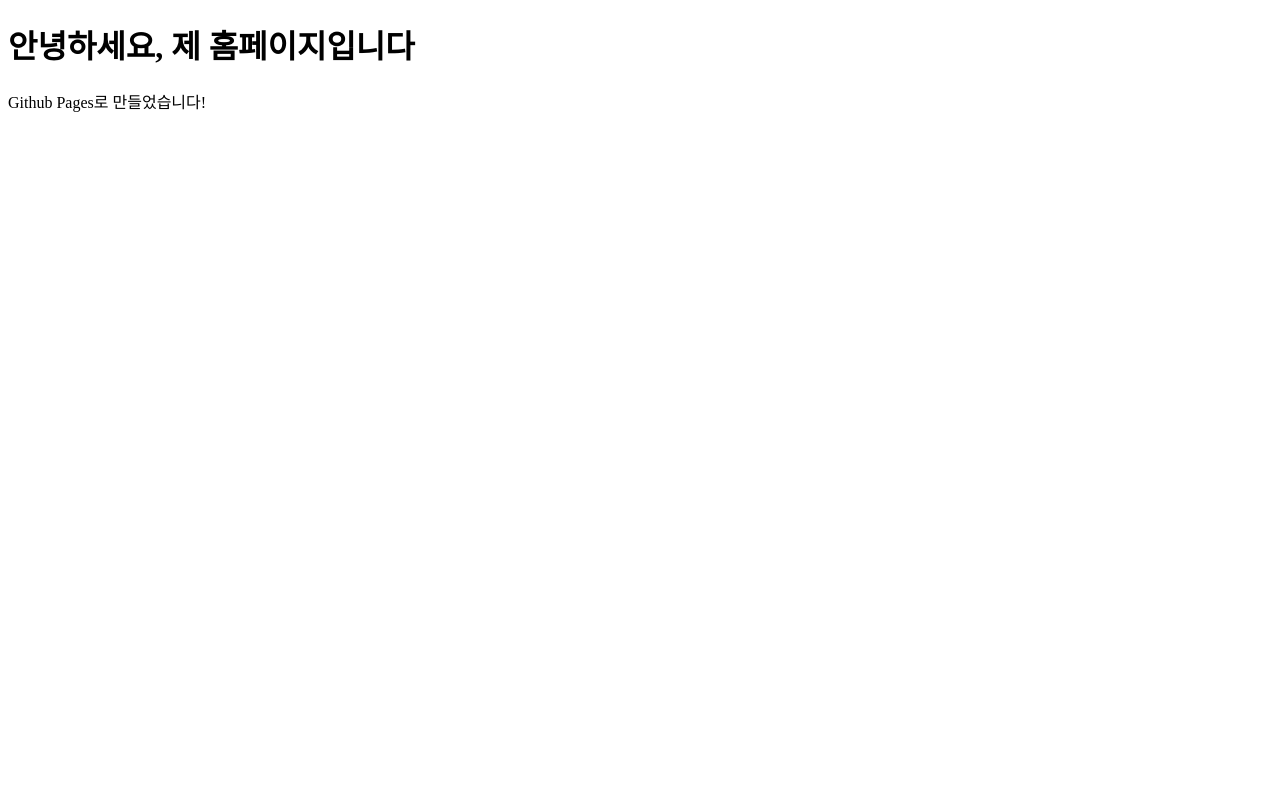
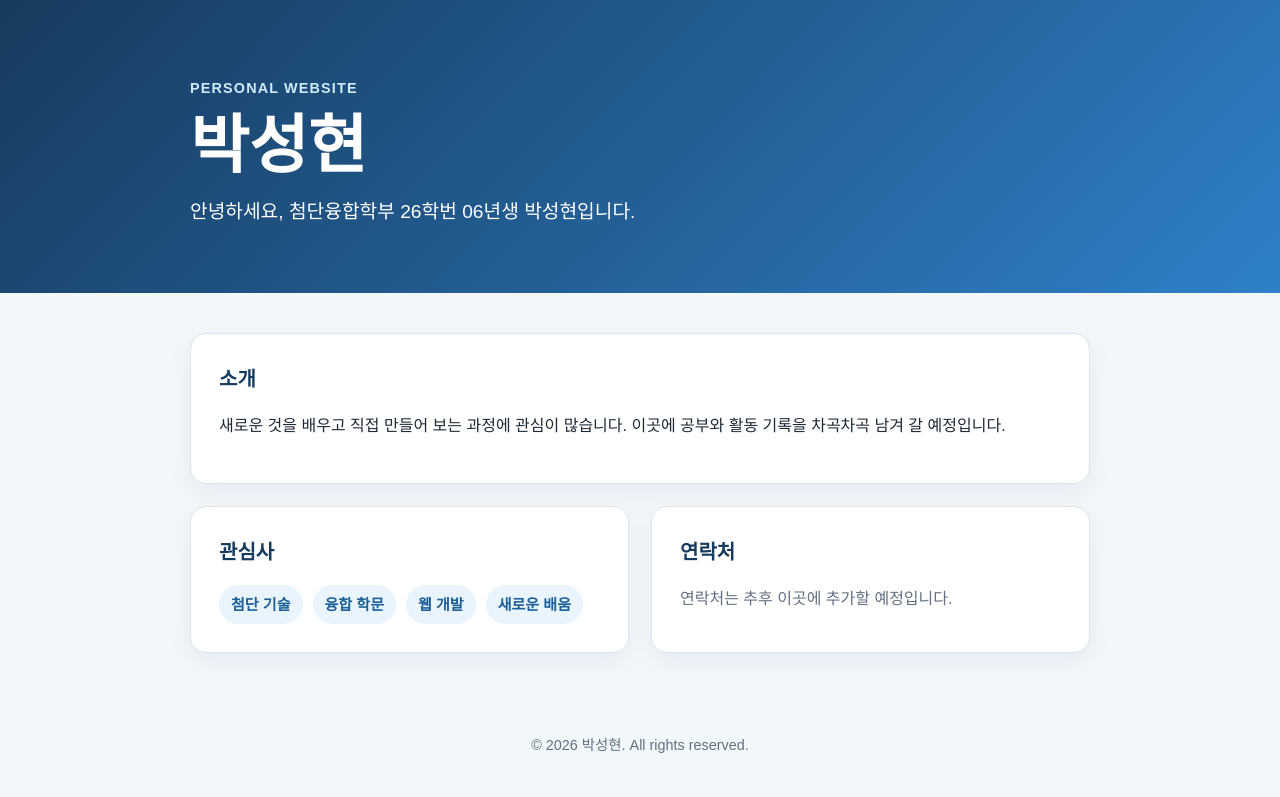
Before and after one commit to Yoyit-mmus/sxxgpark.github.io, a plain HTML site: page index.html in a window 1280 px wide. Drawn offline with Linux system fonts and the light colour scheme.

Commit message:
Create personal homepage

```diff
--- a/index.html
+++ b/index.html
@@ -1,7 +1,56 @@
-<!DOCTYPE html>
-<html>
+<!doctype html>
+<html lang="ko">
+  <head>
+    <meta charset="UTF-8" />
+    <meta name="viewport" content="width=device-width, initial-scale=1" />
+    <meta name="description" content="박성현의 개인 홈페이지" />
+    <title>박성현 | 개인 홈페이지</title>
+    <style>
+      :root { --navy: #173b5e; --blue: #2f80c8; --ink: #1d2935; --muted: #627181; --line: #dce5ec; --paper: #fff; --soft: #f2f7fa; }
+      * { box-sizing: border-box; }
+      body { margin: 0; color: var(--ink); background: var(--soft); font-family: "Noto Sans KR", "Apple SD Gothic Neo", "Malgun Gothic", sans-serif; line-height: 1.7; }
+      .wrap { width: min(100% - 40px, 900px); margin: 0 auto; }
+      header { padding: 76px 0 64px; color: #fff; background: linear-gradient(135deg, var(--navy), var(--blue)); }
+      .eyebrow { margin: 0 0 10px; color: #cfeaff; font-size: .9rem; font-weight: 700; letter-spacing: .08em; }
+      h1, h2, p { margin-top: 0; }
+      h1 { margin-bottom: 12px; font-size: clamp(2.2rem, 7vw, 4rem); line-height: 1.15; }
+      .lead { max-width: 650px; margin-bottom: 0; font-size: clamp(1rem, 2.5vw, 1.2rem); }
+      main { padding: 40px 0 56px; }
+      .grid { display: grid; grid-template-columns: repeat(2, minmax(0, 1fr)); gap: 22px; }
+      section { padding: 28px; background: var(--paper); border: 1px solid var(--line); border-radius: 16px; box-shadow: 0 8px 24px rgba(23, 59, 94, .06); }
+      .intro { grid-column: 1 / -1; }
+      h2 { margin-bottom: 16px; color: var(--navy); font-size: 1.25rem; }
+      .tags { display: flex; flex-wrap: wrap; gap: 10px; padding: 0; margin: 0; list-style: none; }
+      .tags li { padding: 7px 12px; color: #1c6097; background: #e9f4fc; border-radius: 999px; font-size: .94rem; font-weight: 700; }
+      .contact-note { margin-bottom: 0; color: var(--muted); }
+      footer { padding: 24px 0 36px; color: var(--muted); font-size: .9rem; text-align: center; }
+      @media (max-width: 620px) { .wrap { width: min(100% - 32px, 900px); } header { padding: 58px 0 50px; } main { padding-top: 28px; } .grid { grid-template-columns: 1fr; gap: 16px; } section { padding: 22px; border-radius: 14px; } }
+    </style>
+  </head>
   <body>
-    <h1>안녕하세요, 제 홈페이지입니다</h1>
-    <p>Github Pages로 만들었습니다!</p>
+    <header>
+      <div class="wrap">
+        <p class="eyebrow">PERSONAL WEBSITE</p>
+        <h1>박성현</h1>
+        <p class="lead">안녕하세요, 첨단융합학부 26학번 06년생 박성현입니다.</p>
+      </div>
+    </header>
+    <main class="wrap">
+      <div class="grid">
+        <section class="intro" aria-labelledby="about-title">
+          <h2 id="about-title">소개</h2>
+          <p>새로운 것을 배우고 직접 만들어 보는 과정에 관심이 많습니다. 이곳에 공부와 활동 기록을 차곡차곡 남겨 갈 예정입니다.</p>
+        </section>
+        <section aria-labelledby="interest-title">
+          <h2 id="interest-title">관심사</h2>
+          <ul class="tags"><li>첨단 기술</li><li>융합 학문</li><li>웹 개발</li><li>새로운 배움</li></ul>
+        </section>
+        <section aria-labelledby="contact-title">
+          <h2 id="contact-title">연락처</h2>
+          <p class="contact-note">연락처는 추후 이곳에 추가할 예정입니다.</p>
+        </section>
+      </div>
+    </main>
+    <footer>© 2026 박성현. All rights reserved.</footer>
   </body>
 </html>
```
